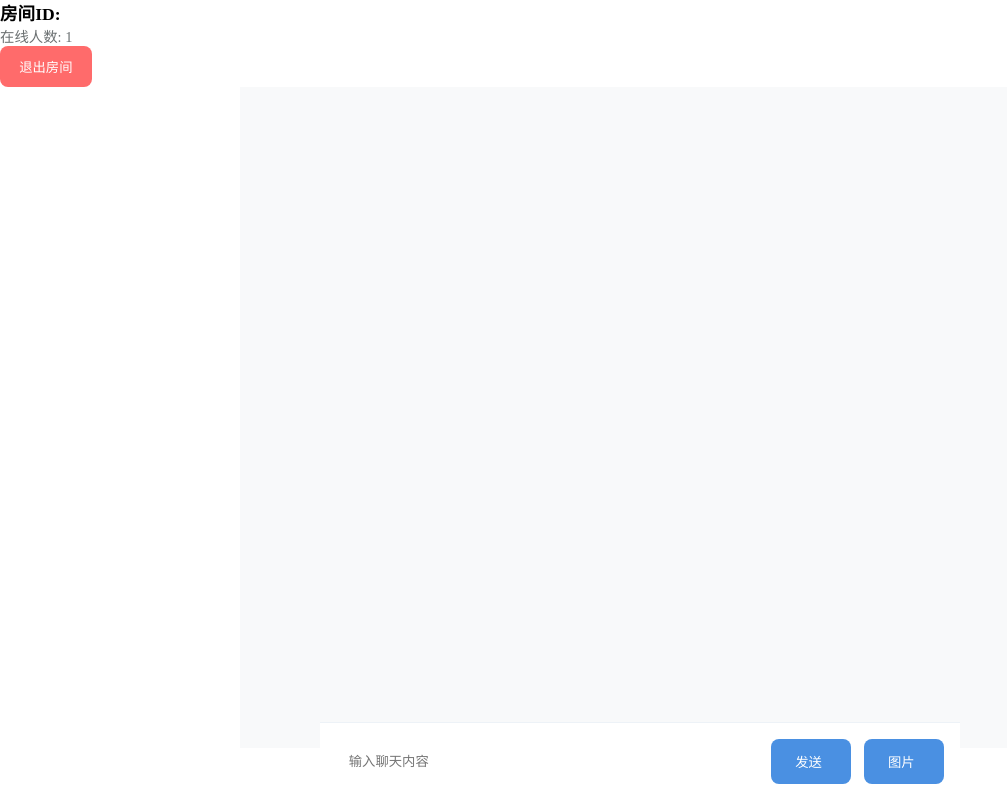
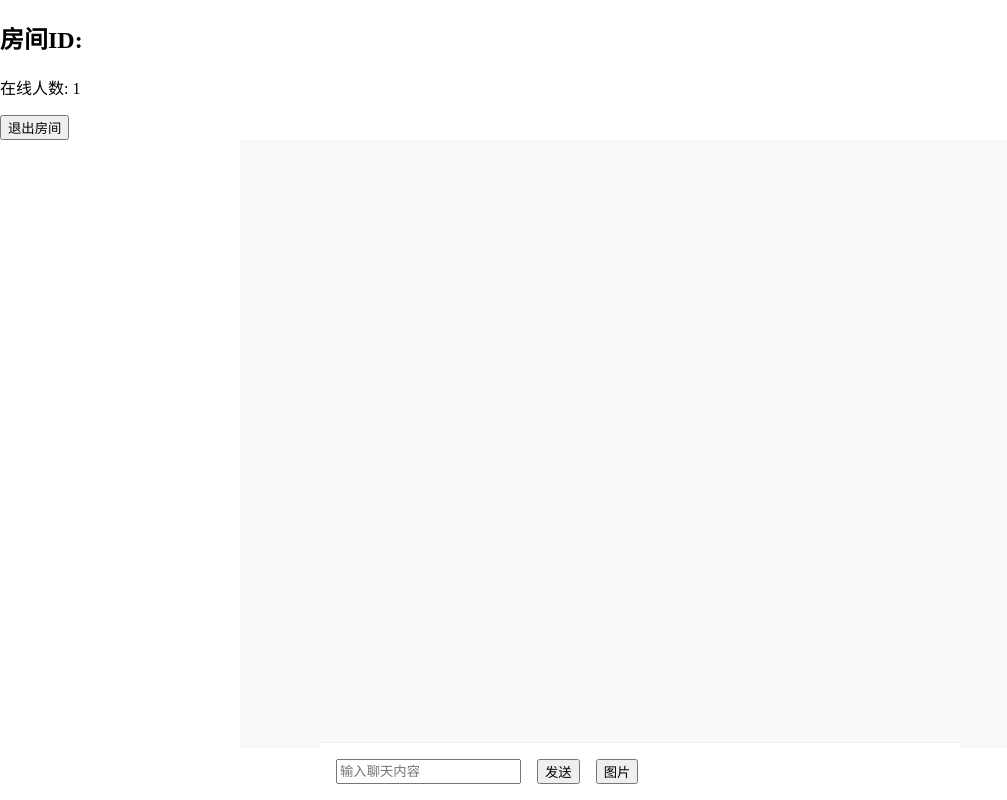
Before and after one commit to Q-yuki/chatroom, a website: page src/chat/chat.html in a window 1280 px wide. Shown: the whole page, without its empty margins (0-1007 px from the left). Drawn offline with Linux system fonts and the light colour scheme.

Commit message:
update chat.css 解决issues1中按键显示的问题

```diff
--- a/src/chat/chat.css
+++ b/src/chat/chat.css
@@ -8,10 +8,7 @@
     --accent-red: #FF6B6B;
 }
 
-/* 消息容器增强 */
-/* chat.css 修改部分 */
-
-/* 主容器调整为全屏布局 */
+/* 主容器全屏布局 */
 .main-container {
     position: fixed;
     top: 0;
@@ -25,17 +22,17 @@
     box-shadow: none;
 }
 
-/* 消息容器固定高度 */
+/* 消息区域高度控制 */
 .message-container {
     flex: 1;
-    min-height: 0; /* 关键：允许内容压缩 */
-    height: calc(100vh - 160px); /* 总高度 - 导航和输入框高度 */
+    min-height: 0;
+    height: calc(100vh - 160px);
     overflow-y: auto;
     padding: 1.5rem;
     background: #f8f9fa;
 }
 
-/* 输入框固定定位 */
+/* 输入框固定底部 */
 .message-form {
     position: fixed;
     left: 0;
@@ -49,7 +46,7 @@
     z-index: 100;
 }
 
-/* 调整导航栏定位 */
+/* 顶部导航栏固定 */
 .navbar {
     position: fixed;
     top: 0;
@@ -59,15 +56,15 @@
     background: white;
 }
 
-/* 消息区域间距调整 */
+/* 聊天卡片内边距 */
 .chat-card {
-    padding-top: 60px; /* 导航栏高度 */
-    padding-bottom: 80px; /* 输入框高度 */
+    padding-top: 60px;
+    padding-bottom: 80px;
     height: 100vh;
     overflow: hidden;
 }
 
-/* 桌面端居中布局 */
+/* 居中布局（桌面端） */
 @media (min-width: 768px) {
     .chat-card {
         max-width: 800px;
@@ -82,7 +79,7 @@
     }
 }
 
-/* QQ风格消息气泡 */
+/* QQ气泡风格 */
 .message-bubble {
     display: flex;
     gap: 12px;
@@ -127,7 +124,7 @@
     border-radius: 12px 12px 12px 0;
 }
 
-/* 消息元信息 */
+/* 发信人与时间 */
 .sender-name {
     font-size: 0.85rem;
     color: var(--text-dark);
@@ -141,110 +138,6 @@
     align-self: flex-end;
 }
 
-/* 输入区域优化 */
+/* 输入框区域样式 */
 .message-form {
-    background: white;
-    padding: 1rem;
-    border-top: 1px solid var(--border-color);
-    gap: 0.8rem;
-}
-
-.room-input {
-    flex: 1;
-    border: none;
-    background: transparent;
-    padding: 0.8rem;
-}
-
-/* 导航栏调整 */
-.chat-header-info {
-    display: flex;
-    align-items: center;
-    gap: 1rem;
-}
-
-.room-meta h2 {
-    font-size: 1.1rem;
-    margin: 0;
-}
-
-.online-count {
-    font-size: 0.9rem;
-    color: var(--text-dark);
-    opacity: 0.7;
-    margin: 0;
-}
-
-/* chat.css 补充按钮样式 */
-
-/* 基础按钮样式 */
-.action-btn {
-    padding: 0.8rem 1.5rem;
-    border-radius: 8px;
-    border: none;
-    font-weight: 500;
-    cursor: pointer;
-    transition:
-        background-color 0.2s ease,
-        transform 0.1s ease,
-        box-shadow 0.2s ease;
-    display: inline-flex;
-    align-items: center;
-    gap: 0.5rem;
-}
-
-/* 发送按钮 */
-.send-btn {
-    background: var(--primary-blue);
-    color: var(--text-light);
-    min-width: 80px;
-}
-
-.send-btn:hover {
-    background: #3B7EC2;
-    box-shadow: 0 2px 8px rgba(74, 144, 226, 0.2);
-}
-
-.send-btn:active {
-    transform: scale(0.98);
-}
-
-/* 退出按钮 */
-.exit-btn {
-    background: var(--accent-red);
-    color: var(--text-light);
-    padding: 0.7rem 1.2rem;
-}
-
-.exit-btn:hover {
-    background: #E65050;
-    box-shadow: 0 2px 8px rgba(255, 107, 107, 0.2);
-}
-
-/* 输入框按钮交互 */
-.room-input:focus + .send-btn {
-    outline: 2px solid var(--primary-blue);
-    outline-offset: 2px;
-}
-
-/* 移动端适配 */
-@media (max-width: 768px) {
-    .action-btn {
-        padding: 0.8rem;
-        font-size: 0.9rem;
-    }
-
-    .send-btn {
-        min-width: auto;
-        flex: 1;
-    }
-
-    .message-form {
-        grid-template-columns: 1fr auto;
-    }
-}
-
-/* 保持系统一致的按压效果 */
-button:active {
-    transform: translateY(1px);
-}
+    background: whi
```
